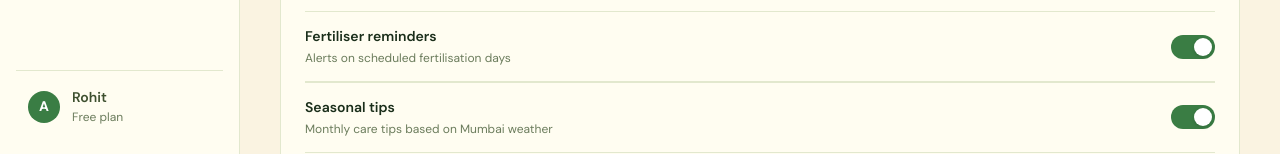
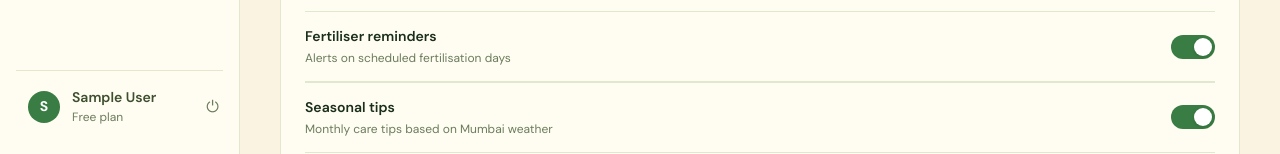
Before and after one commit to NeerajDhamane/Greelooker, a React (Vite) app: page /settings in a window 1280 px wide. Shown: the part 646-800 px from the top of the page. Built offline with nearby package versions, Linux system fonts and the light colour scheme; sample sign-in values are in the browser's storage; a web font is replaced by a local one.

Commit message:
Cross-cutting user-identity fix (Bug #11, #12, #22

```diff
--- a/src/components/Navbar.jsx
+++ b/src/components/Navbar.jsx
@@ -2,6 +2,7 @@ import { useState, useEffect } from 'react'
 import { Link, useLocation } from 'react-router-dom'
 import { useAuth } from '../context/AuthContext'
 import { BRAND_NAME } from '../config/brand'
+import UserBadge from './UserBadge'
 
 const Navbar = () => {
   const location = useLocation()
@@ -183,6 +184,17 @@ const Navbar = () => {
               {link.name}
             </Link>
           ))}
+          {user ? (
+            <div style={{ padding:'16px' }}>
+              <UserBadge withLogout />
+              <Link to="/dashboard" className="no-underline" onClick={() => setMobileOpen(false)}>
+                <button className="w-full mt-3 py-3 rounded-full text-sm font-semibold cursor-pointer"
+                  style={{ background:'var(--text-hero)', color:'var(--surface)', border:'none' }}>
+                  Go to Dashboard ›
+                </button>
+              </Link>
+            </div>
+          ) : (
             <div className="flex gap-3 p-4">
               <Link to="/login" className="no-underline flex-1" onClick={() => setMobileOpen(false)}>
                 <button className="w-full py-3 rounded-full text-sm font-medium cursor-pointer"
@@ -197,6 +209,7 @@ const Navbar = () => {
                 </button>
               </Link>
             </div>
+          )}
         </div>
       )}
     </>
--- a/src/components/Sidebar.jsx
+++ b/src/components/Sidebar.jsx
@@ -1,5 +1,6 @@
 import { Link, useLocation } from 'react-router-dom'
 import { BRAND_NAME } from '../config/brand'
+import UserBadge from './UserBadge'
 
 const NAV_ITEMS = [
   { icon:'🏠', label:'Dashboard',   path:'/dashboard'   },
@@ -57,19 +58,9 @@ const Sidebar = () => {
         <div style={{
           marginTop:'auto', paddingTop:'16px',
           borderTop:'1.5px solid var(--border)',
-          display:'flex', alignItems:'center',
-          gap:'12px', paddingLeft:'12px',
+          paddingLeft:'12px',
         }}>
-          <div style={{
-            width:'32px', height:'32px', borderRadius:'50%',
-            background:'var(--accent)', color:'#fff',
-            display:'flex', alignItems:'center', justifyContent:'center',
-            fontWeight:'700', fontSize:'14px', flexShrink:0,
-          }}>A</div>
-          <div>
-            <div style={{ fontSize:'14px', fontWeight:'600', color:'var(--text-body)' }}>Rohit</div>
-            <div style={{ fontSize:'12px', color:'var(--text-muted)' }}>Free plan</div>
-          </div>
+          <UserBadge withLogout />
         </div>
       </div>
 
--- /dev/null
+++ b/src/components/UserBadge.jsx
@@ -0,0 +1,45 @@
+import { useAuth } from '../context/AuthContext'
+
+// Single source of truth for "how do we show the logged-in user" — avatar
+// initial + name + plan. Previously Sidebar.jsx hardcoded "Rohit" and
+// Navbar's mobile menu ignored login state entirely, because each was
+// hand-rolled independently instead of both reading from useAuth(). Any
+// future place that needs to show identity should use this component
+// rather than rolling its own again.
+const UserBadge = ({ withLogout = false }) => {
+  const { user, logout } = useAuth()
+
+  if (!user) return null
+
+  const initial = user.name?.charAt(0).toUpperCase() || 'U'
+
+  return (
+    <div style={{ display:'flex', alignItems:'center', gap:'12px' }}>
+      <div style={{
+        width:'32px', height:'32px', borderRadius:'50%',
+        background:'var(--accent)', color:'#fff',
+        display:'flex', alignItems:'center', justifyContent:'center',
+        fontWeight:'700', fontSize:'14px', flexShrink:0,
+      }}>
+        {initial}
+      </div>
+      <div style={{ flex:1, minWidth:0 }}>
+        <div style={{ fontSize:'14px', fontWeight:'600', color:'var(--text-body)', overflow:'hidden', textOverflow:'ellipsis', whiteSpace:'nowrap' }}>
+          {user.name}
+        </div>
+        <div style={{ fontSize:'12px', color:'var(--text-muted)' }}>Free plan</div>
+      </div>
+      {withLogout && (
+        <button onClick={logout} title="Log out" style={{
+          background:'none', border:'none', cursor:'pointer',
+          fontSize:'16px', color:'var(--text-muted)', flexShrink:0,
+          padding:'4px',
+        }}>
+          ⏻
+        </button>
+      )}
+    </div>
+  )
+}
+
+export default UserBadge
```
Lines whose indentation alone changed are shown as unchanged.
